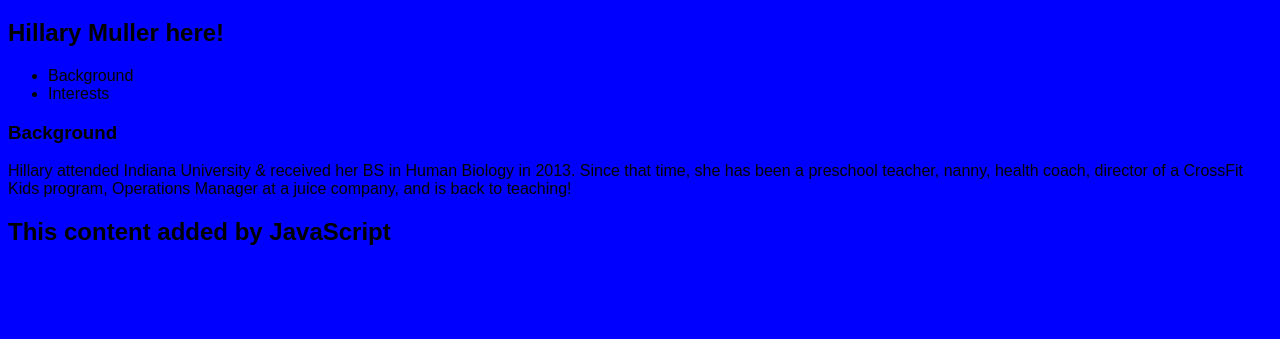
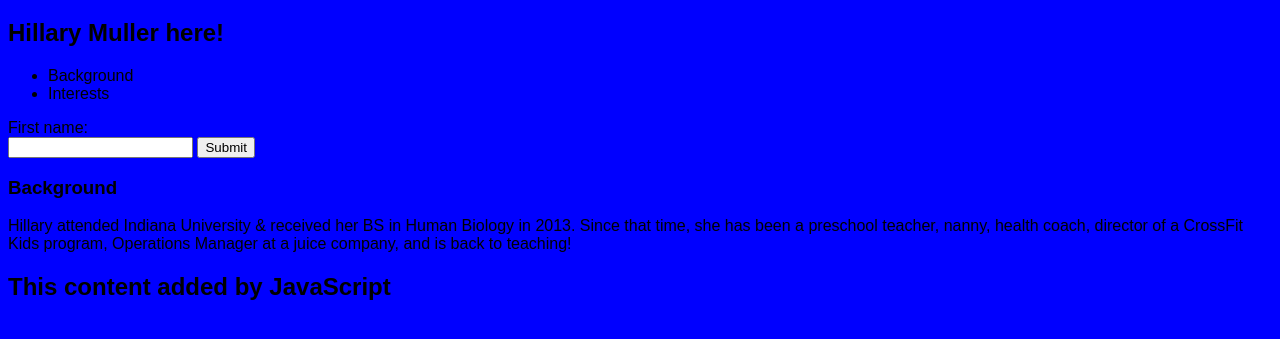
Before and after one commit to hillarymuller/my-personal-website, a plain HTML site: page index.html in a window 1280 px wide. Shown: the part 61-400 px from the top of the page. Drawn offline with Linux system fonts and the light colour scheme.

Commit message:
adding submission form & fixing internal background link

```diff
--- a/index.html
+++ b/index.html
@@ -11,7 +11,12 @@
             <li>Background<a href="#Background"></a></li>
             <li>Interests</li>
         </ul>
-        <h3 id = "Background">Background</h3>
+        <form>
+            <label for="fname">First name:</label><br>
+            <input type="text" id="fname">
+            <input type="submit" value="Submit">
+        </form>
+        <h3 id ="Background">Background</h3>
         <p>Hillary attended Indiana University & received her BS in Human Biology in 2013. Since that time, she has been a preschool teacher, nanny, health coach, director of a CrossFit Kids program, Operations Manager at a juice company, and is back to teaching!</p>
         <script src="script.js"></script>
     </body>
```
